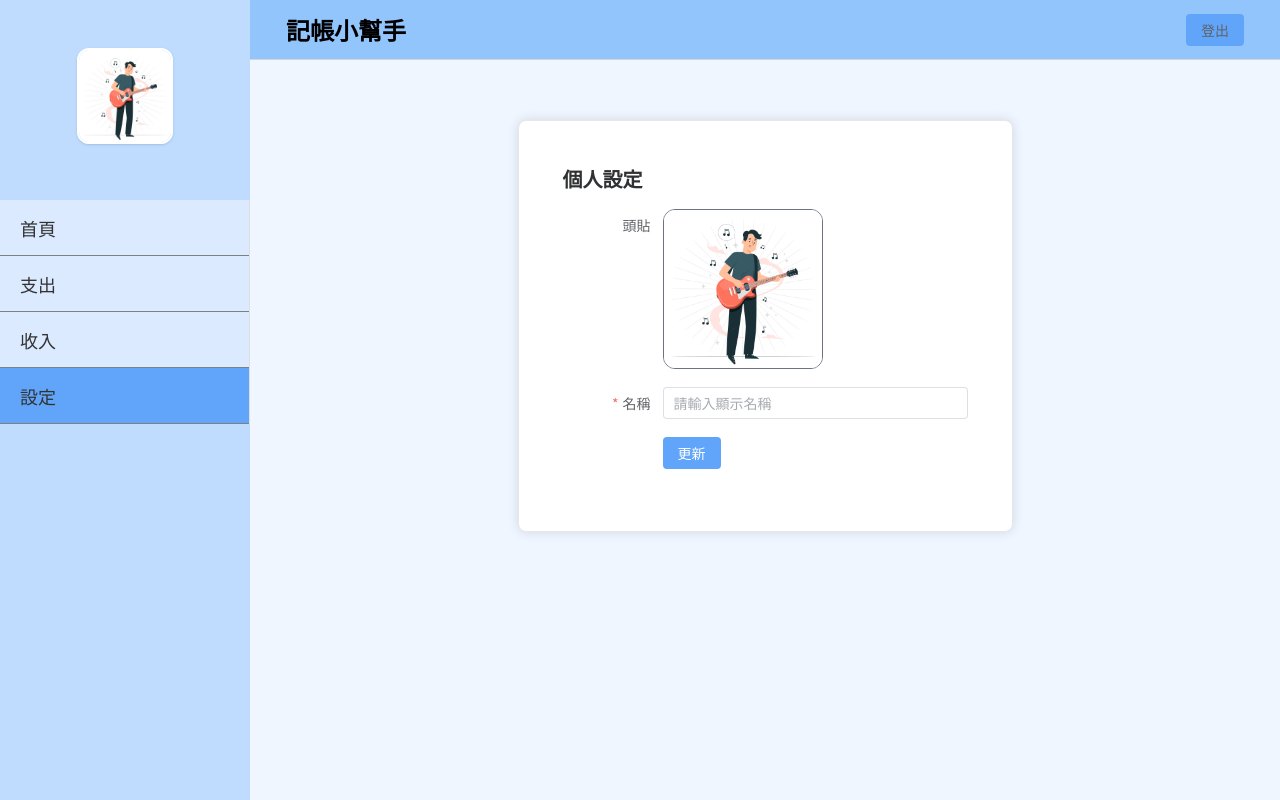
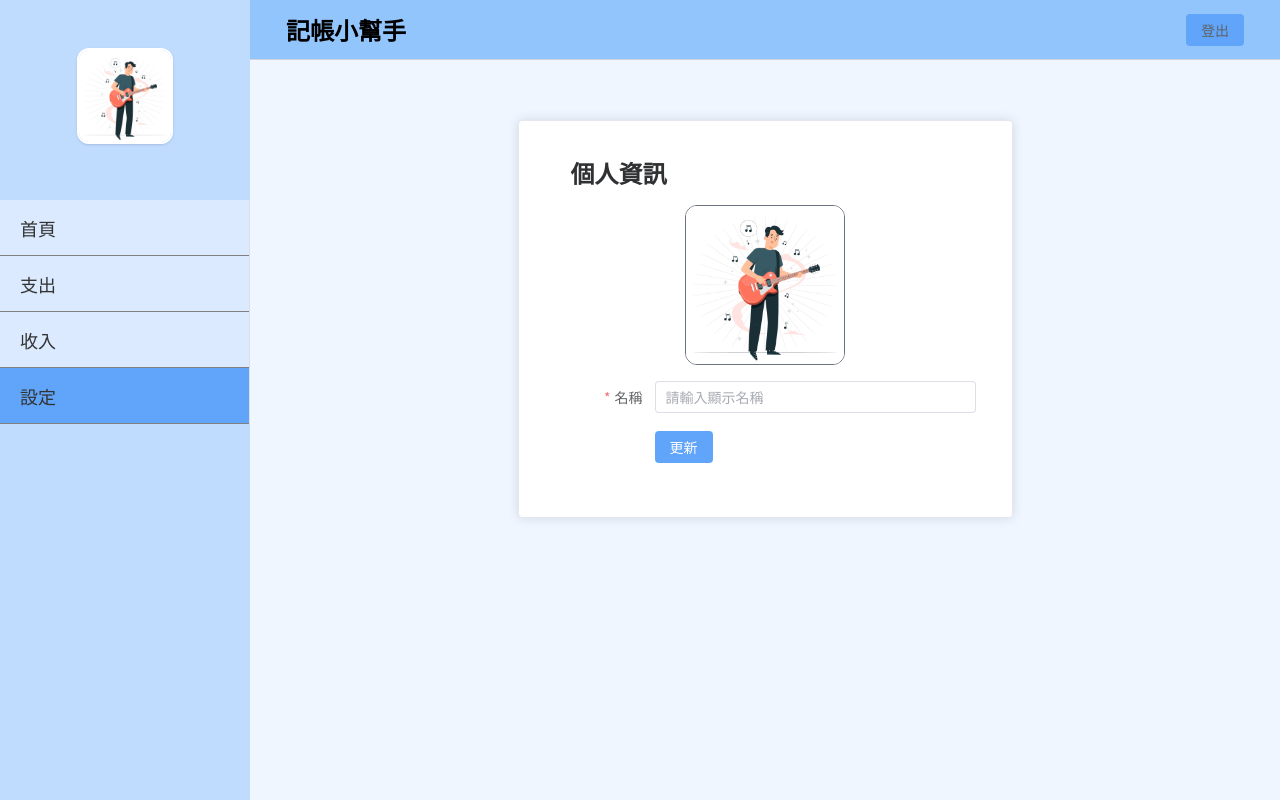
Before and after one commit to brianhsu0606/budget-tracker, a Vue app in the folder frontend/: page /setting in a window 1280 px wide. Built offline with nearby package versions, Linux system fonts and the light colour scheme.

Commit message:
feat: updateProfile 新增 表單驗證 validate()

```diff
--- a/frontend/src/views/SettingView.vue
+++ b/frontend/src/views/SettingView.vue
@@ -1,18 +1,17 @@
 <script setup lang="ts">
+import type { Profile } from '@/types/type'
 import { ref } from 'vue'
-import { ElMessage, ElDialog } from 'element-plus'
+import { ElMessage, type FormInstance } from 'element-plus'
 import { useUserStore } from '@/stores/userStore'
 import profileApi from '@/apis/profile'
 
 const userStore = useUserStore()
 
-// 表單資料
-const profileForm = ref({
+const formRef = ref<FormInstance>()
+const profileForm = ref<Profile>({
   displayName: userStore.displayName,
   avatar: userStore.avatar || 'avatar1.jpg',
 })
-
-// 表單規則
 const rules = {
   displayName: [
     { required: true, message: '請輸入顯示名稱', trigger: 'blur' },
@@ -20,21 +19,18 @@ const rules = {
   ],
 }
 
-// 預設頭貼列表
 const avatars = ['avatar1.jpg', 'avatar2.jpg', 'avatar3.jpg', 'avatar4.jpg', 'avatar5.jpg']
 
-// 控制彈窗顯示
-const avatarDialogVisible = ref(false)
-
 // 選擇頭貼
+const avatarDialogVisible = ref<boolean>(false)
 const selectAvatar = (name: string) => {
   profileForm.value.avatar = name
   avatarDialogVisible.value = false
 }
 
-// 提交表單
 const handleSubmit = async () => {
   try {
+    await formRef.value?.validate()
     const updatedProfile = await profileApi.updateProfile(profileForm.value)
     userStore.setUser(updatedProfile)
     ElMessage.success('個人資料更新成功！')
@@ -45,25 +41,16 @@ const handleSubmit = async () => {
 </script>
 
 <template>
-  <el-card class="w-1/2 mx-auto mt-10 p-6 rounded-lg shadow">
-    <h2 class="text-xl font-bold mb-4">個人設定</h2>
-
-    <el-form :model="profileForm" :rules="rules" label-width="100px">
+  <el-card class="w-1/2 mx-auto mt-10 p-4">
+    <h2 class="text-2xl font-bold ml-4 mb-4">個人資訊</h2>
     <!-- 頭貼 -->
-      <el-form-item label="頭貼">
     <img
       :src="`/src/assets/images/avatars/${profileForm.avatar}`"
       alt="頭貼"
-          class="w-40 h-40 rounded-xl cursor-pointer border border-gray-500 hover:shadow-lg transition"
+      class="w-40 h-40 rounded-xl cursor-pointer border border-gray-500 hover:shadow-lg transition block mx-auto mb-4"
       @click="avatarDialogVisible = true"
     />
-
-        <el-dialog
-          title="選擇頭貼"
-          v-model="avatarDialogVisible"
-          width="700px"
-          :destroy-on-close="true"
-        >
+    <el-dialog title="選擇頭貼" v-model="avatarDialogVisible" width="700px">
       <div class="flex justify-between gap-4">
         <img
           v-for="avatar in avatars"
@@ -75,8 +62,8 @@ const handleSubmit = async () => {
         />
       </div>
     </el-dialog>
-      </el-form-item>
 
+    <el-form ref="formRef" :model="profileForm" :rules="rules" label-width="100px">
       <!-- 顯示名稱 -->
       <el-form-item label="名稱" prop="displayName">
         <el-input v-model="profileForm.displayName" placeholder="請輸入顯示名稱" />
```
Lines whose indentation alone changed are shown as unchanged.
